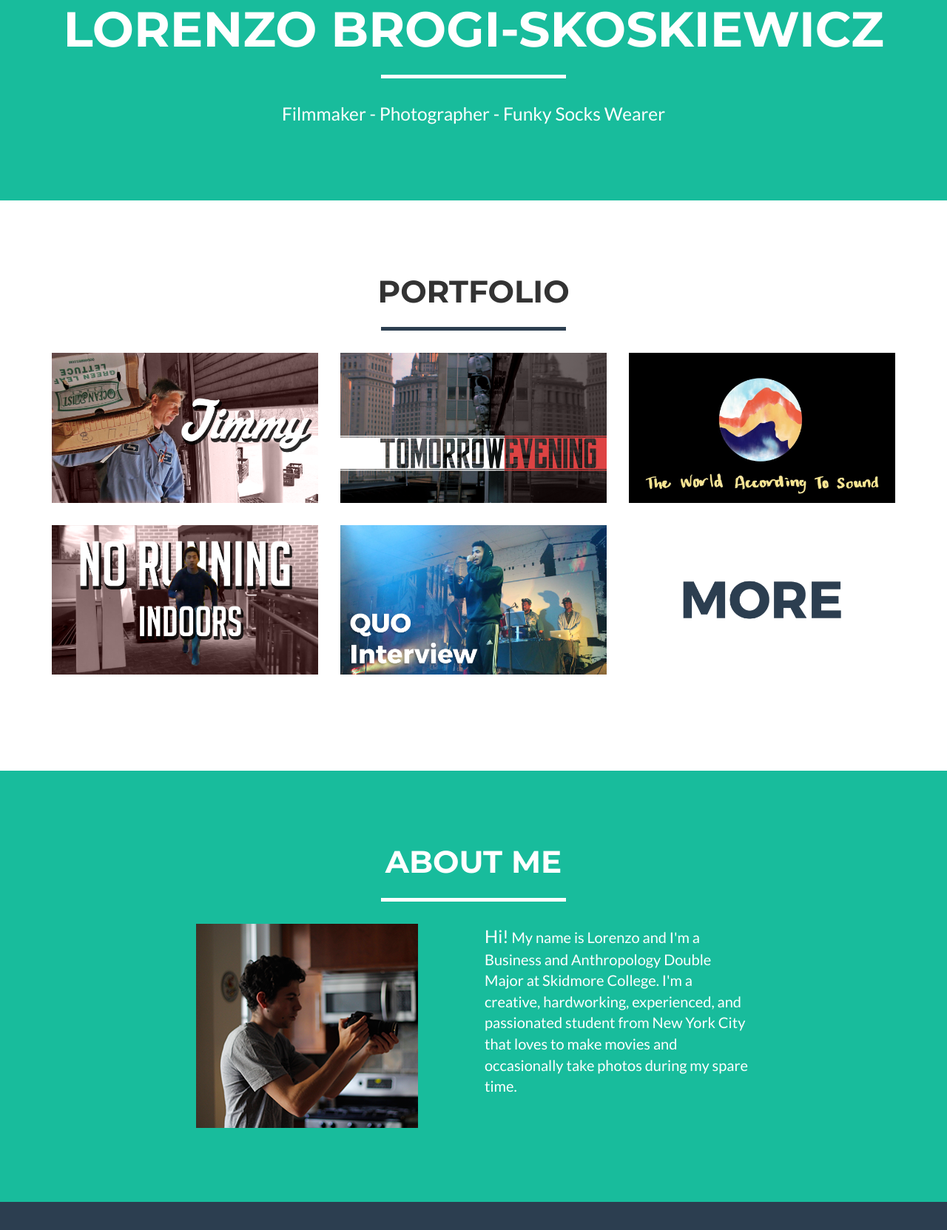
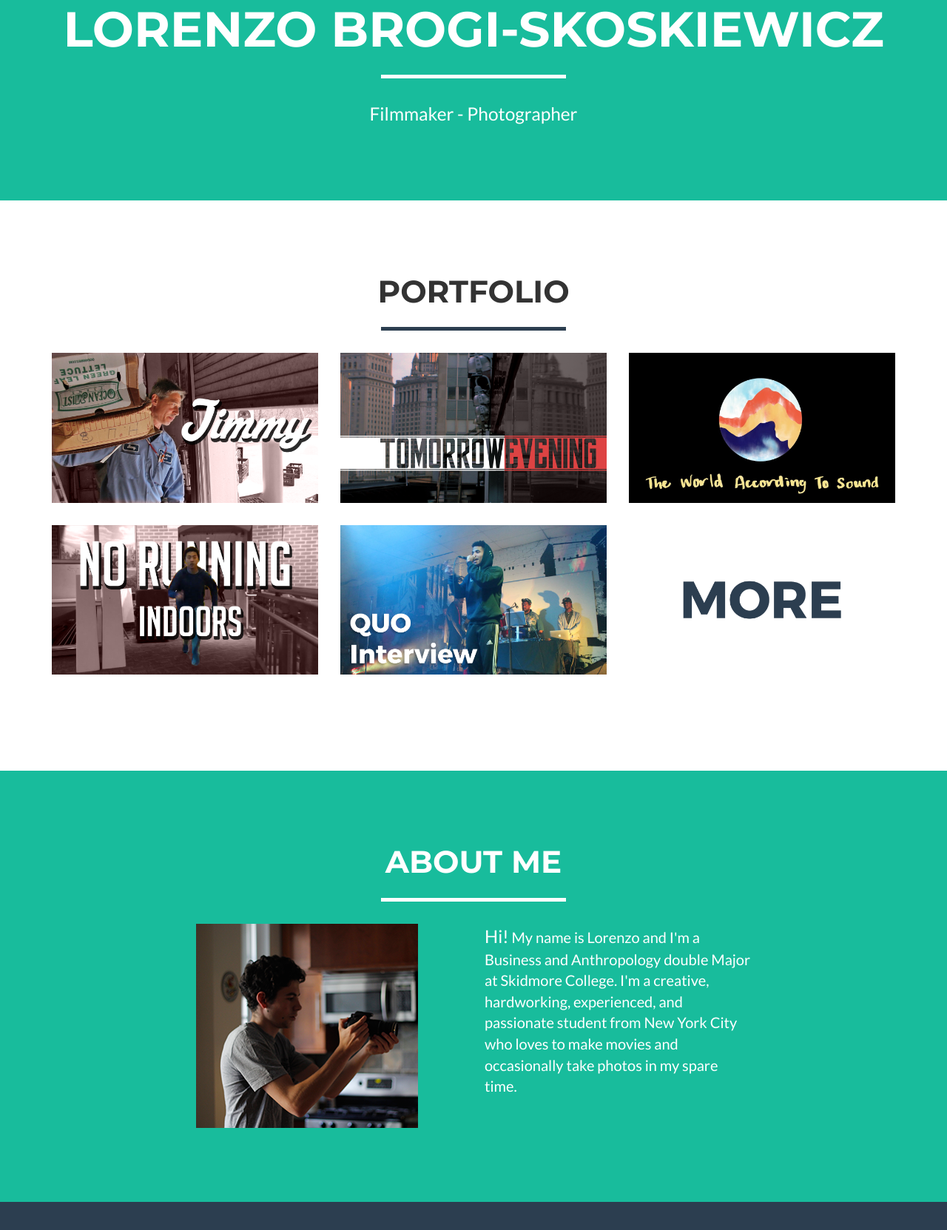
Before and after one commit to abreuboom/lorenzo, a website: page index.html in a window 1280 px wide. Shown: the part 473-2136 px from the top of the page at 74% size. Drawn offline with nearby package versions, Linux system fonts and the light colour scheme.

Commit message:
updated bio and removed funcky socks wearer...

```diff
--- a/index.html
+++ b/index.html
@@ -91,7 +91,7 @@ https://vimeo.com/179098176
                     <div class="intro-text">
                         <h1 class="name">Lorenzo Brogi-Skoskiewicz</h1>
                         <hr class="star-light">
-                        <span class="skills">Filmmaker - Photographer - Funky Socks Wearer</span>
+                        <span class="skills">Filmmaker - Photographer</span>
                     </div>
                 </div>
             </div>
@@ -186,7 +186,7 @@ https://vimeo.com/179098176
                     <img src="img/portfolio/camera.png" />
                 </div>
                 <div class="col-lg-4">
-                    <p><big>Hi!</big> My name is Lorenzo and I'm a Business and Anthropology Double Major at Skidmore College. I'm a creative, hardworking, experienced, and passionated student from New York City that loves to make movies and occasionally take photos during my spare time.</p>
+                    <p><big>Hi!</big> My name is Lorenzo and I'm a Business and Anthropology double Major at Skidmore College. I'm a creative, hardworking, experienced, and passionate student from New York City who loves to make movies and occasionally take photos in my spare time.</p>
                 </div>
             </div>
         </div>
```
